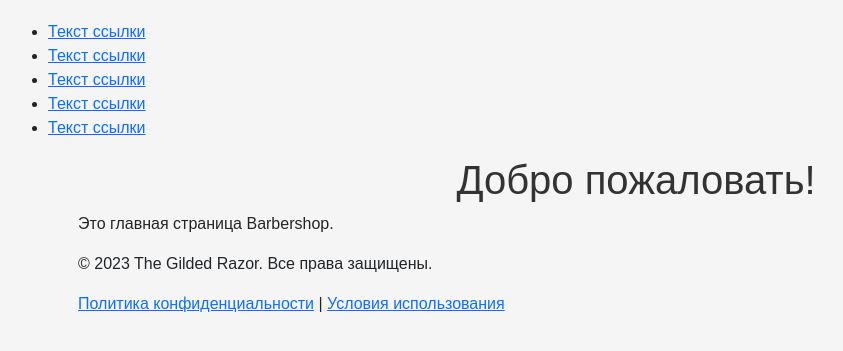
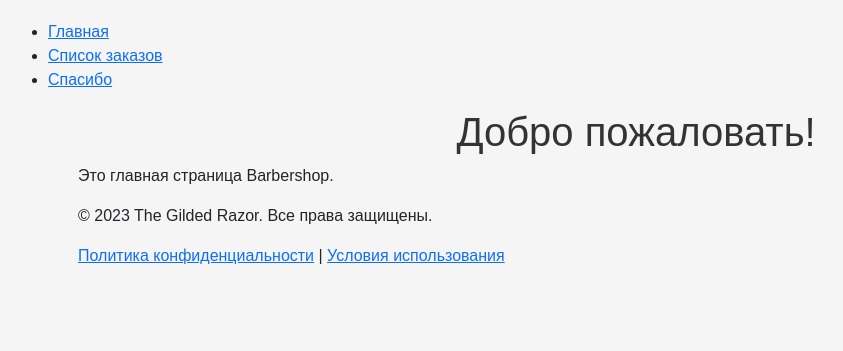
Before and after one commit to ToHellForever/barbershop2, a Django app: page / in a window 1280 px wide. Shown: the top 351 px of the page, without its empty margins (4-847 px from the left). Run offline with Django 5.2, Linux system fonts and the light colour scheme.

Commit message:
hw_39: Изменил title для каждой страницы, добавил ссылки навигации для перемещения между страницами

```diff
--- a/templates/include_nav_menu.html
+++ b/templates/include_nav_menu.html
@@ -1,9 +1,7 @@
 <nav>
     <ul>
-        <li><a href="">Текст ссылки</a></li>
-        <li><a href="">Текст ссылки</a></li>
-        <li><a href="">Текст ссылки</a></li>
-        <li><a href="">Текст ссылки</a></li>
-        <li><a href="">Текст ссылки</a></li>
+        <li><a href="{% url 'landing' %}">Главная</a></li>
+        <li><a href="{% url 'orders_list' %}">Список заказов</a></li>
+        <li><a href="{% url 'thanks' %}">Спасибо</a></li>
     </ul>
 </nav>
--- a/templates/landing.html
+++ b/templates/landing.html
@@ -1,7 +1,7 @@
 {% extends 'base.html' %}
 {% load static %}
 
-{% block title %}Главная{% endblock %}
+{% block title %}The Gilded Razor - Главная{% endblock %}
 
 {% block content %}
     <div class="container">
--- a/templates/order_detail.html
+++ b/templates/order_detail.html
@@ -1,7 +1,7 @@
 {% extends 'base.html' %}
 {% load static %}
 
-{% block title %}Детали заказа #{{ order.id }}{% endblock %}
+{% block title %}The Gilded Razor - Детали заказа #{{ order.id }}{% endblock %}
 
 {% block content %}
     <div class="order-detail-container">
--- a/templates/orders_list.html
+++ b/templates/orders_list.html
@@ -1,4 +1,5 @@
 {% extends "base.html" %}
+{% block title %}The Gilded Razor - Список заказов{% endblock title %}
 {% block content %}
 <h1>Список заявок</h1>
     <div class="flex-container">
```
